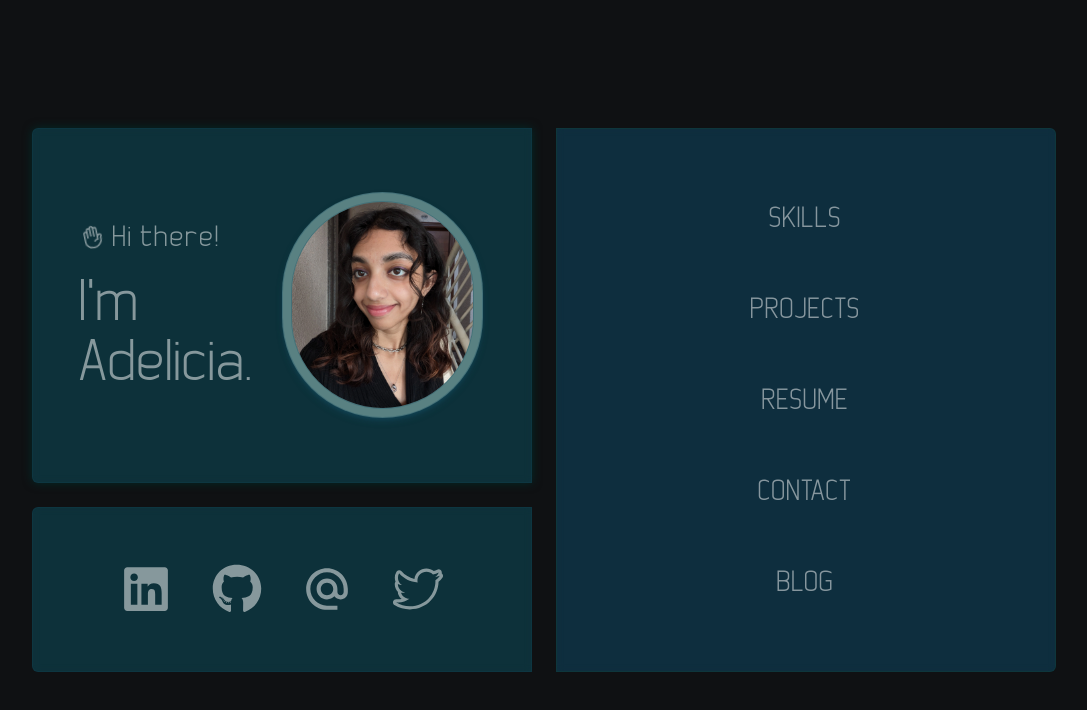
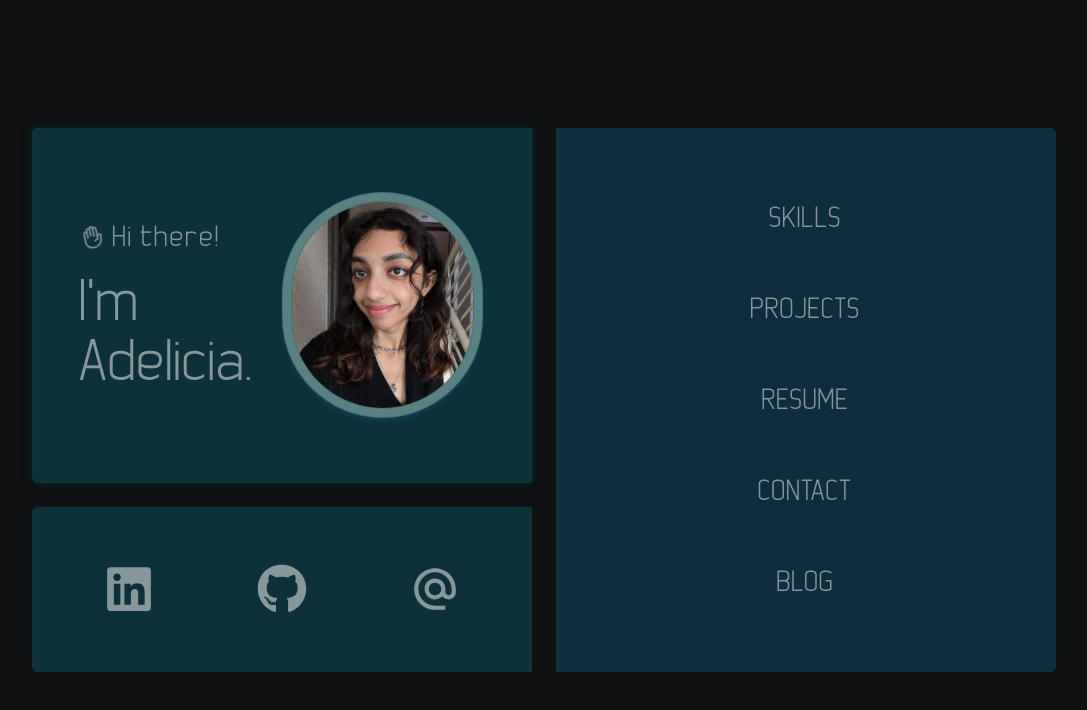
Before and after one commit to adelicia-js/home, a React (Vite) app: page / in a window 1280 px wide. Shown: the top 710 px of the page, without its empty margins (96-1183 px from the left). Built offline with nearby package versions, Linux system fonts and the light colour scheme; a web font is replaced by a local one.

Commit message:
added socials lol

```diff
--- a/src/components/home/description.jsx
+++ b/src/components/home/description.jsx
@@ -1,6 +1,6 @@
 import { FaLinkedin, FaGithub } from "react-icons/fa";
 import { MdAlternateEmail } from "react-icons/md";
-import { SlSocialTwitter } from "react-icons/sl"
+// import { SlSocialTwitter } from "react-icons/sl"
 export default function Description() {
   return (
     <section
@@ -9,20 +9,29 @@ export default function Description() {
     >
       <ul
         id="social-links-list"
-        className="grid grid-rows-2 grid-cols-2 justify-items-center sm:flex sm:flex-row sm:justify-evenly items-center w-full h-full p-4 sm:p-12"
+        className="flex flex-col justify-center gap-20 sm:flex-row sm:justify-evenly items-center w-full h-full p-4 sm:p-12"
       >
         <li>
+          <a href="https://www.linkedin.com/in/adelicia/" target="_blank" rel="noreferrer">
           <FaLinkedin size={50} />
+          </a>
+
         </li>
         <li>
+          <a href="https://github.com/adelicia-js" target="_blank" rel="noreferrer">
           <FaGithub size={50} />
+          </a>
         </li>
         <li>
+          <a href="mailto:a.seq2804@gmail.com" target="_blank" rel="noreferrer">
           <MdAlternateEmail size={50} />
+          </a>
         </li>
-        <li>
+        {/* <li>
+          <a href="" target="_blank" rel="noreferrer">
           <SlSocialTwitter size={50}/>
-        </li>
+          </a>
+        </li> */}
       </ul>
     </section>
 
```
